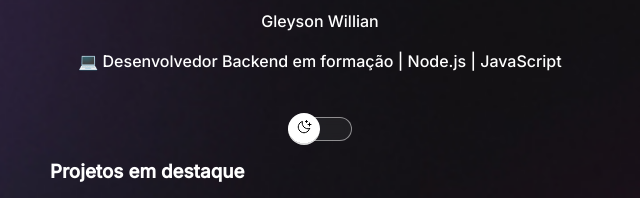
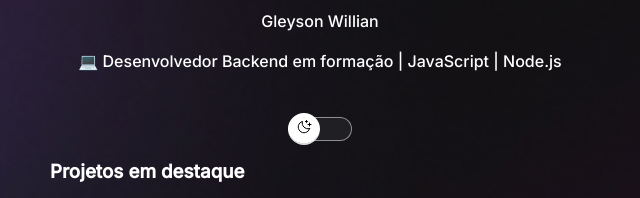
Before and after one commit to GleysonWillian/dev-links-darkmode, a plain HTML site: page index.html in a window 1280 px wide. Shown: the part 194-392 px from the top of the page, 320-960 px from the left. Drawn offline with nearby package versions, Linux system fonts and the light colour scheme.

Commit message:
atualiza ordem das tecnologias na descrição do desenvolvedor

```diff
--- a/index.html
+++ b/index.html
@@ -18,7 +18,7 @@
       <div id="profile">
         <img src="assets/avatar.png" alt="" />
         <p>Gleyson Willian</p>
-        <p>💻 Desenvolvedor Backend em formação | Node.js | JavaScript</p>
+        <p>💻 Desenvolvedor Backend em formação | JavaScript | Node.js</p>
       </div>
       <div id="switch" onclick="toggleMode()">
         <button></button>
```
